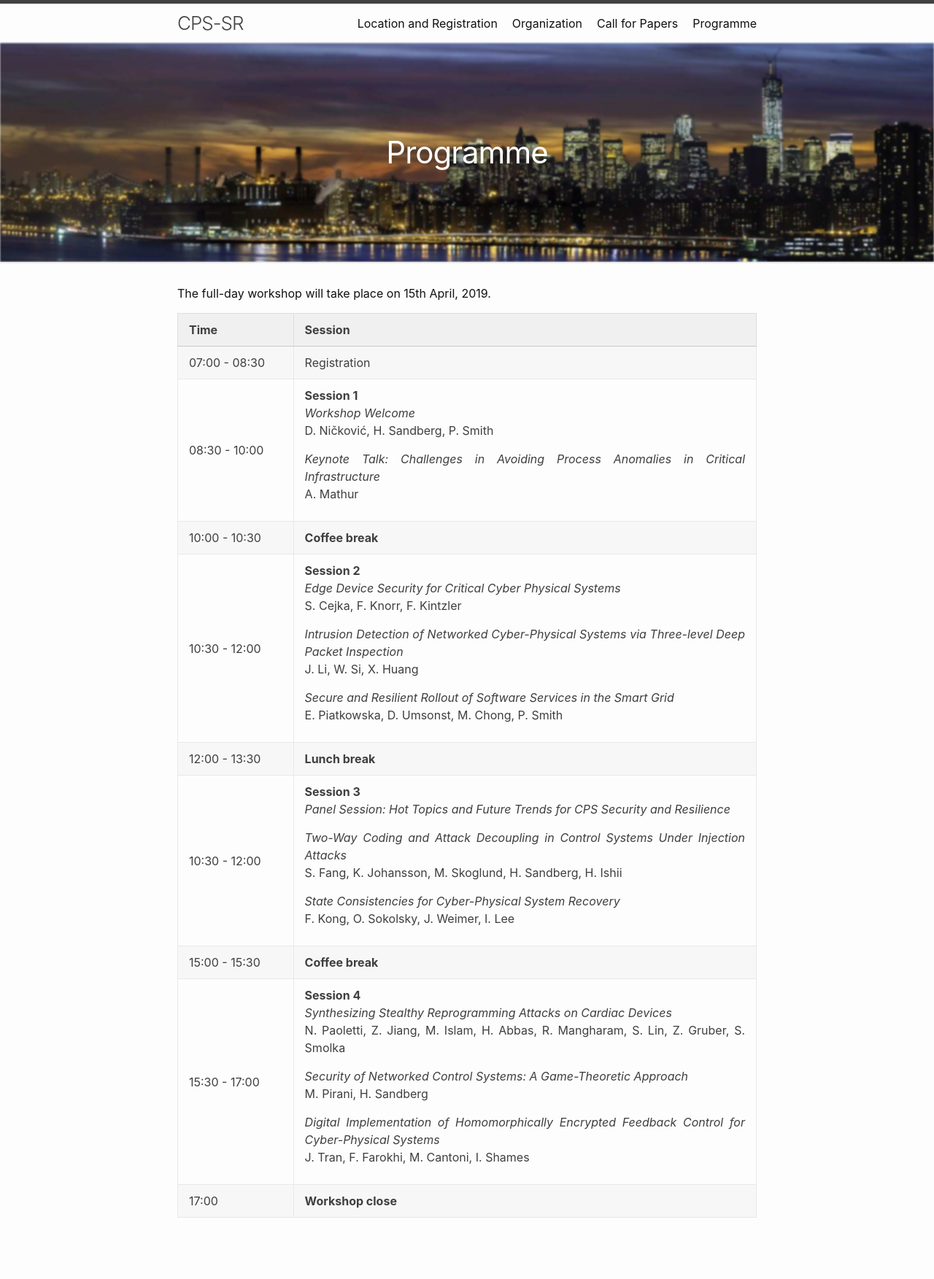
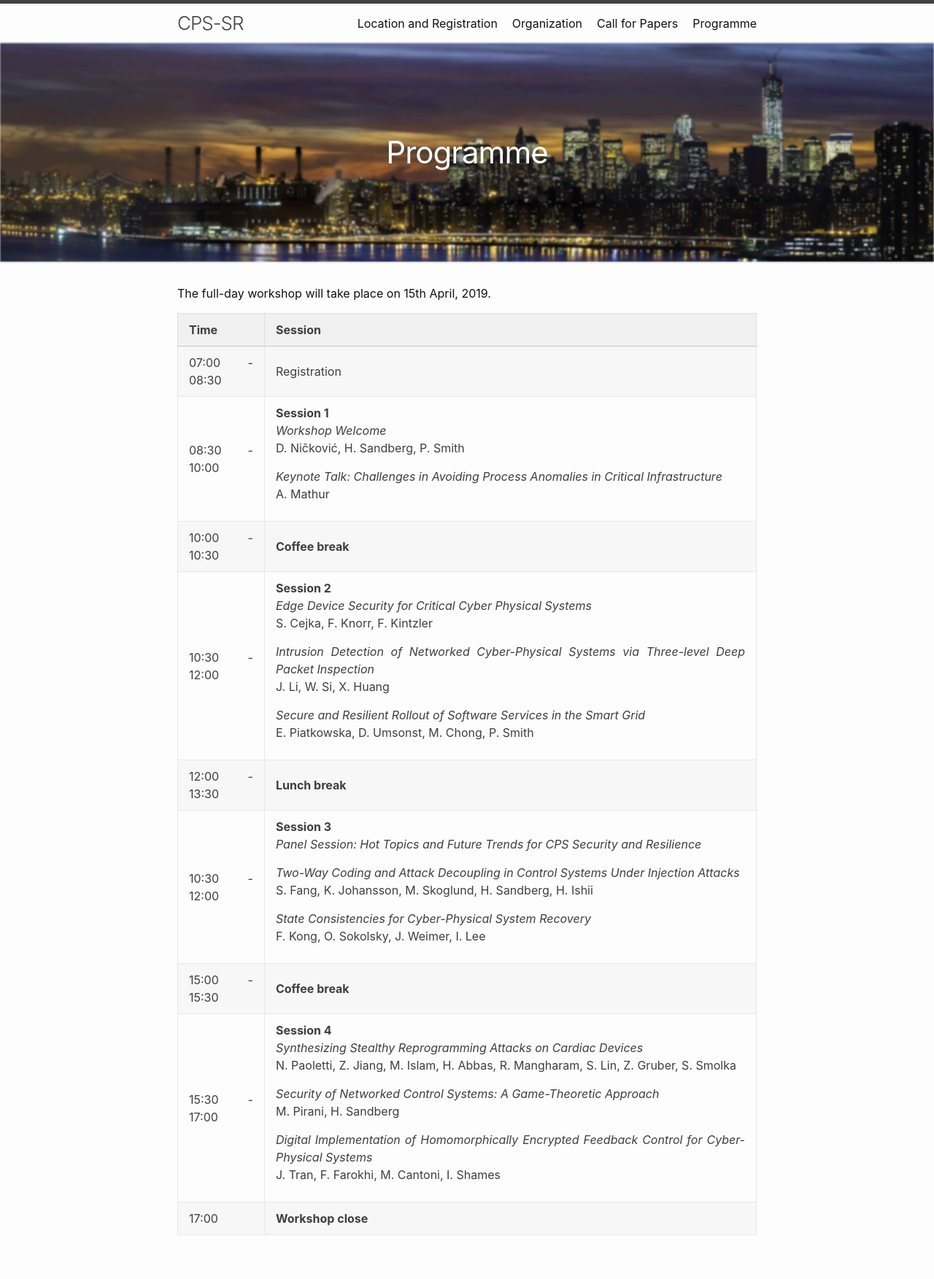
Before and after one commit to ait-csr/cps-sr, a Jekyll site: the page built from programme.md, in a window 1280 px wide. Shown: the whole page at 73% size. Built offline with Jekyll 4.4.1, drawn with Linux system fonts in a browser that asks for light colours; before the commit the page ends 1729 px from its top, so only the background shows below that.

Commit message:
Last playing with column widths.

```diff
--- a/programme.md
+++ b/programme.md
@@ -10,8 +10,8 @@ permalink: /programme/
 The full-day workshop will take place on 15th April, 2019.
 
 <table style="width:100%">
-  <col width="20%">
-  <col width="80%">
+  <col width="15%">
+  <col width="85%">
  <tr>
    <th>Time</th>
    <th>Session</th>
```
